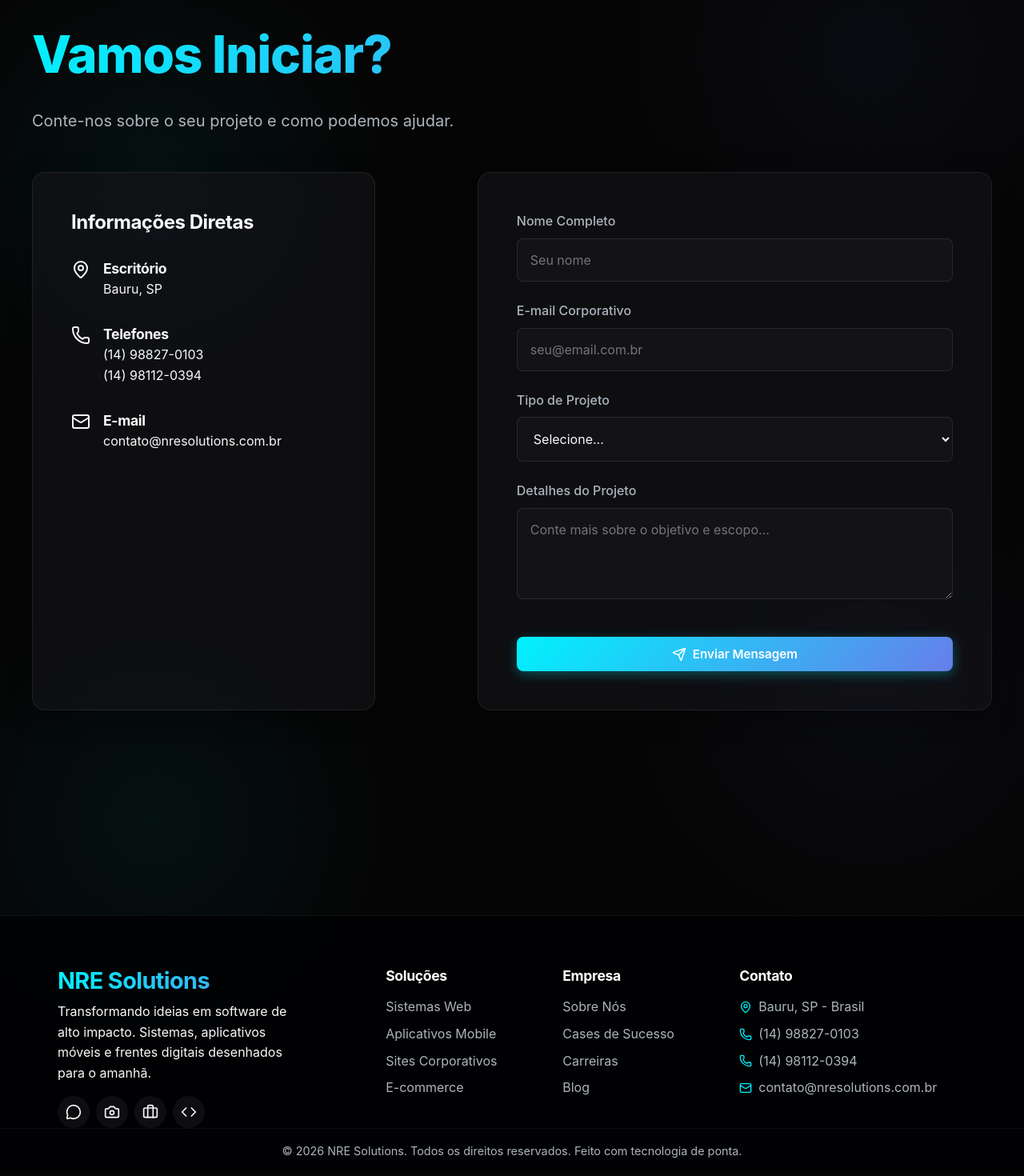
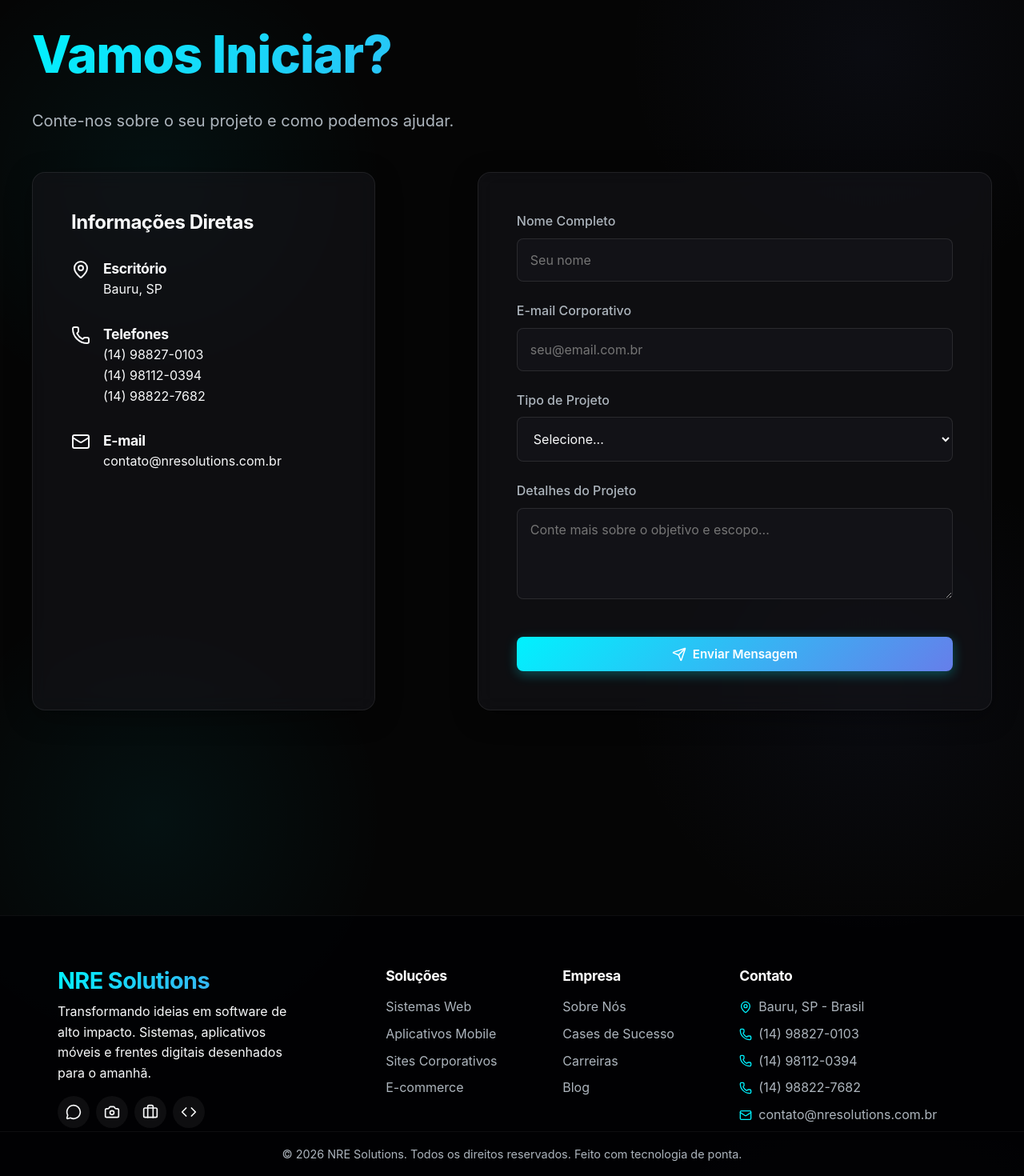
Before and after one commit to evandrocanali/nesissistemas, a React (Vite) app: page /contato in a window 1280 px wide. Shown: the part 175-1645 px from the top of the page at 80% size. Built offline with nearby package versions, Linux system fonts and the light colour scheme.

Commit message:
feat: adiciona novo numero de telefone de contato

```diff
--- a/src/components/Footer/Footer.jsx
+++ b/src/components/Footer/Footer.jsx
@@ -44,6 +44,7 @@ const Footer = () => {
           <p><MapPin size={16} className="contact-icon" /> Bauru, SP - Brasil</p>
           <p><Phone size={16} className="contact-icon" /> (14) 98827-0103</p>
           <p><Phone size={16} className="contact-icon" /> (14) 98112-0394</p>
+          <p><Phone size={16} className="contact-icon" /> (14) 98822-7682</p>
           <p><Mail size={16} className="contact-icon" /> contato@nresolutions.com.br</p>
         </div>
       </div>
--- a/src/pages/Contato.jsx
+++ b/src/pages/Contato.jsx
@@ -40,6 +40,7 @@ const Contato = () => {
                 <h4>{t('contact.phones')}</h4>
                 <p className="text-muted">(14) 98827-0103</p>
                 <p className="text-muted">(14) 98112-0394</p>
+                <p className="text-muted">(14) 98822-7682</p>
               </div>
             </div>
 
```
